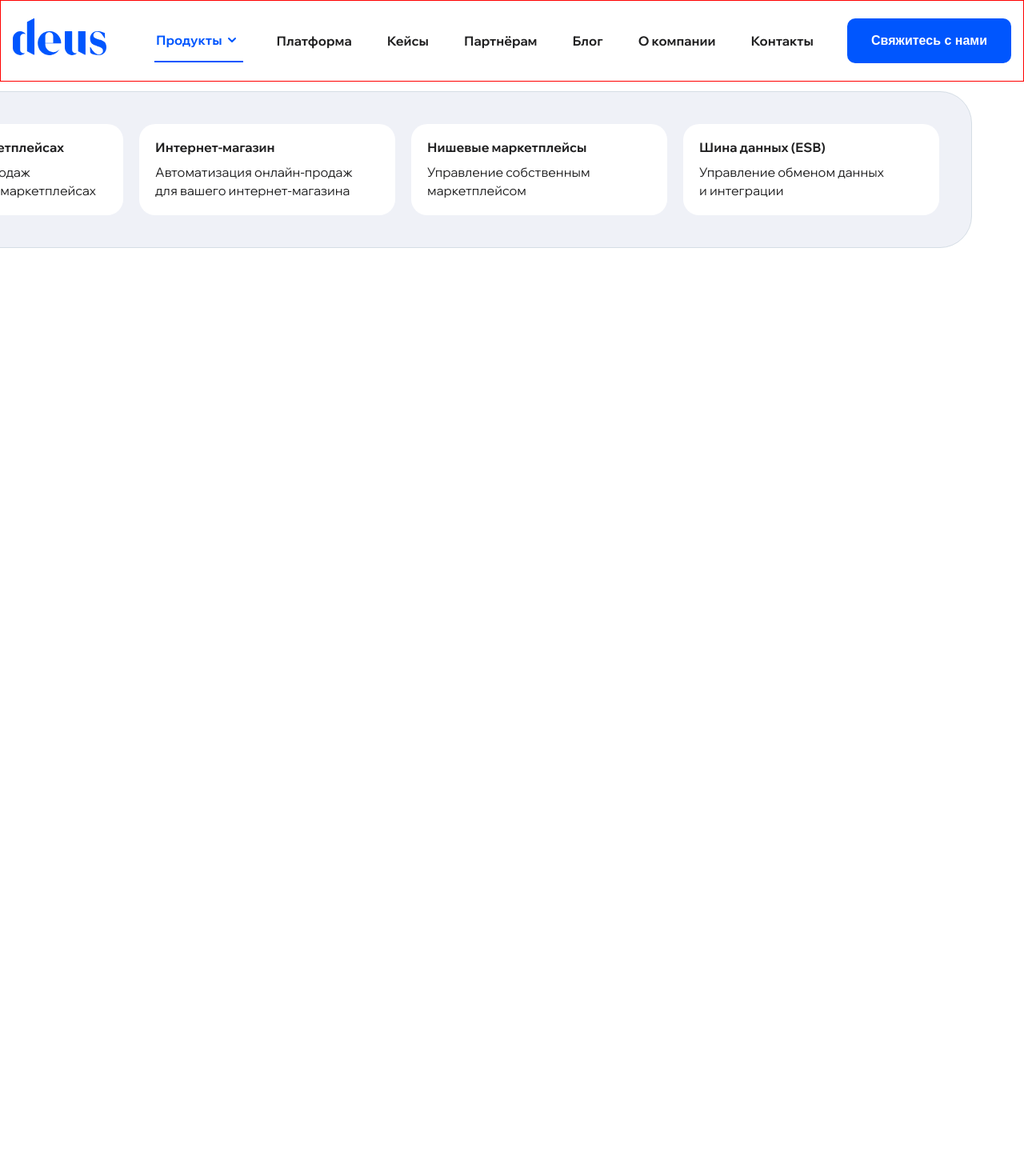
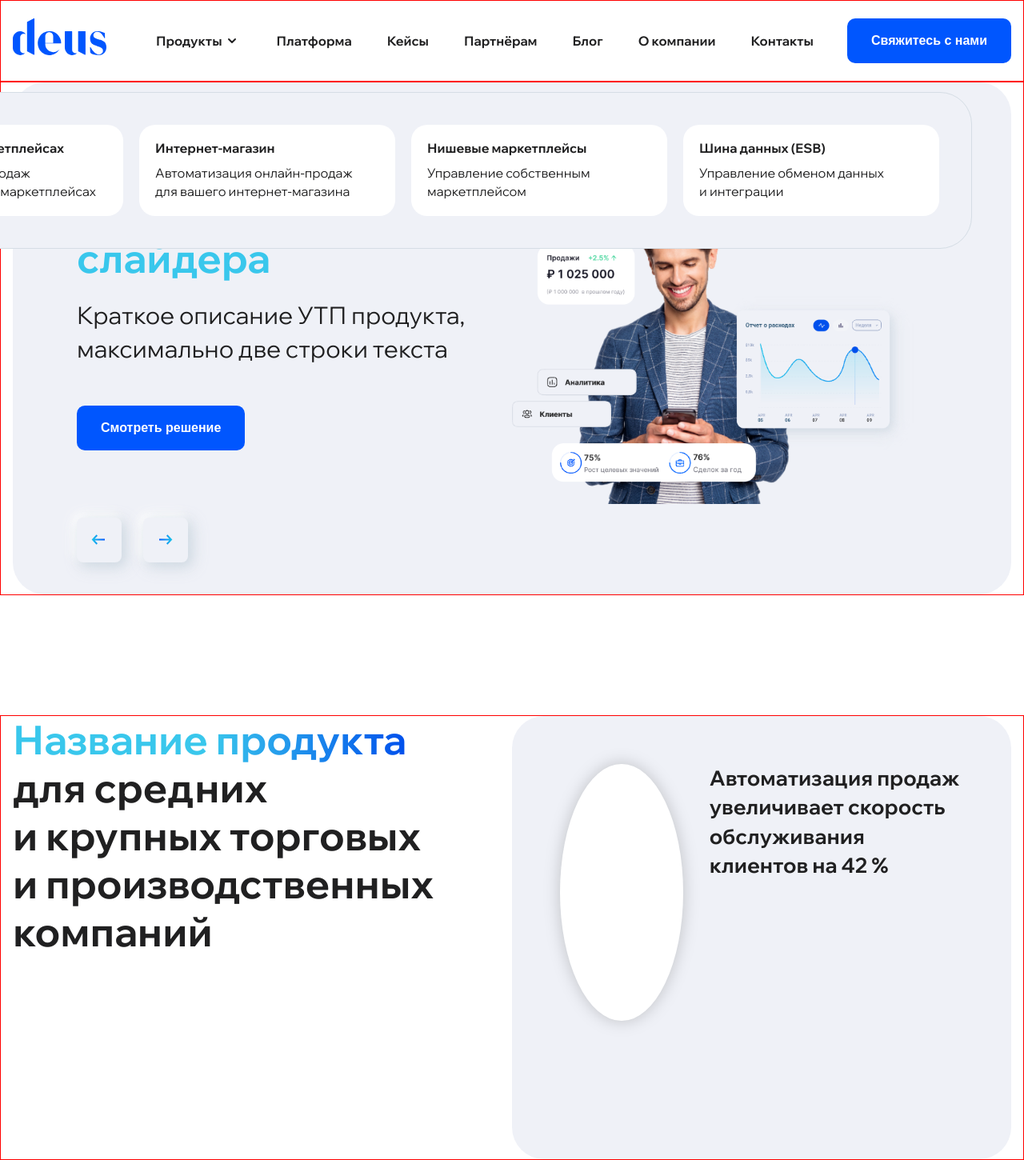
Before and after one commit to MamedovShuxrat/deus, a website built with webpack: page src/index.html in a window 1280 px wide. Shown: the whole page at 80% size. Before the commit the page ends 800 px from the top, so only its background shows below. Built offline with nearby package versions, Linux system fonts and the light colour scheme.

Commit message:
added about block & animate

```diff
--- a/src/index.html
+++ b/src/index.html
@@ -6,6 +6,8 @@
     <meta name="viewport" content="width=device-width, initial-scale=1.0">
     <title>Deus</title>
 </head>
+
+<body>
     <header class="header">
         <div class="container">
             <div class="header__inner">
@@ -16,7 +18,7 @@
                 </div>
                 <nav class="nav ">
                     <ul class=" nav__lists">
-                    <li class="nav__item nav__item-products active">
+                        <li class="nav__item nav__item-products ">
                             <div class="nav__link-wrapper">
                                 <a href="# " class="nav__link ">Продукты</a>
                                 <span class="nav__link-arrow" data-target="item-1"></span>
@@ -75,11 +77,54 @@
                 </nav>
             </div>
         </div>
+    </header>
+    <main>
+        <section class="about">
+            <div class="container">
+                <div class="about__inner">
+                    <div class="about__context">
+                        <h1 class="about__title">Заголовок для слайдера</h1>
+                        <p class="about__desc">Краткое описание УТП продукта, максимально две строки текста</p>
+                        <button type="submit" class="about__btn ">Смотреть решение</button>
+                        <div class="slider__btn_wrapper">
+                            <button type="submit" class="slider__btn  ">
+                                <span class="slider__btn-left"></span>
+                            </button>
+                            <button type="submit" class="slider__btn   ">
+                                <span class="slider__btn-right"></span>
+                            </button>
+
                         </div>
-</header>
+                    </div>
+                    <div class="about__visual">
+                        <img src="images/about-bg.png" alt="about" class="about__img">
+                    </div>
+                </div>
+            </div>
+        </section>
+        <section class="products">
+            <div class="container">
+                <div class="products__inner">
+                    <div class="products__title_wrapper">
+                        <span class="products__title"> Название продукта</span>
+                        <span class="products__title-accent">для средних и крупных торговых и производственных
+                            компаний</span>
+                    </div>
+                    <div class="products__visual">
+                        <div class="products__data">
+                            <div class="products__circle">
 
-<body>
-
+                            </div>
+                            <div class="products__info">
+                                Автоматизация продаж <span class="products__info-accent">увеличивает скорость </span>
+                                обслуживания клиентов на <span class="products__info-accent">42</span> %
+                            </div>
+                        </div>
+                    </div>
+                </div>
+            </div>
+        </section>
+    </main>
 </body>
 
 </html>
--- a/src/styles.scss
+++ b/src/styles.scss
@@ -1,6 +1,9 @@
 @import "styles/varibales.scss";
 @import "styles/header.scss";
 @import "styles/nav.scss";
+@import "styles/about.scss";
+@import "styles/sliderBtns.scss";
+@import "styles/products.scss";
 
 
 @import "styles/footer.scss";
--- /dev/null
+++ b/src/styles/_about.scss
@@ -0,0 +1,69 @@
+.about {
+    margin-bottom: 150px;
+}
+
+.about__inner {
+    display: flex;
+    border-radius: 40px;
+
+    background: rgb(239, 241, 247);
+}
+
+.about__context {
+    padding: 130px 0 40px 80px;
+    width: 50%;
+}
+
+.about__title {
+    background: linear-gradient(90.00deg, rgb(57, 199, 236), rgb(57, 199, 236), rgb(0, 80, 236));
+    -webkit-background-clip:
+        text;
+    -webkit-text-fill-color:
+        transparent;
+    background-clip:
+        text;
+    text-fill-color:
+        transparent;
+    font-size: 50px;
+    font-weight: 700;
+    line-height: 120%;
+    margin-bottom: 20px;
+}
+
+.about__desc {
+    color: $second-color;
+    font-size: 30px;
+    font-weight: 400;
+    line-height: 140%;
+    margin-bottom: 50px;
+}
+
+.about__visual {
+    width: 50%;
+    padding: 130px 0 0 0;
+
+}
+
+.about__img {
+    width: 100%;
+    object-fit: cover;
+}
+
+.about__btn {
+    padding: 20px 30px;
+    color: $primary-color;
+    font-size: 16px;
+    font-weight: 700;
+    line-height: 100%;
+    border-radius: 10px;
+    border: none;
+    cursor: pointer;
+
+    background: $accent-color;
+    transition: background ease-in-out .3s;
+
+    &:hover {
+        background: rgb(0, 48, 142);
+
+    }
+}
--- a/src/styles/_nav.scss
+++ b/src/styles/_nav.scss
@@ -50,7 +50,7 @@
     height: 24px;
     cursor: pointer;
     transition: all .3s ease-in-out;
-    transform: rotate(180deg);
+    // transform: rotate(180deg);
 }
 
 .nav__btn {
@@ -67,7 +67,9 @@
     transition: background ease-in-out .3s;
 
     &:hover {
-        background: #083da4;
+        border-radius: 10px;
+
+        background: rgb(0, 48, 142);
 
     }
 }
--- /dev/null
+++ b/src/styles/_products.scss
@@ -0,0 +1,63 @@
+.products__inner {
+    display: flex;
+}
+
+.products__title_wrapper {
+    max-width: 50%;
+    padding: 0 100px 254px 0;
+}
+
+.products__title {
+    background: linear-gradient(90.00deg, rgb(57, 199, 236), rgb(57, 199, 236), rgb(0, 80, 236));
+    -webkit-background-clip:
+        text;
+    -webkit-text-fill-color:
+        transparent;
+    background-clip:
+        text;
+    text-fill-color:
+        transparent;
+    font-size: 50px;
+    font-weight: 700;
+    line-height: 120%;
+
+
+}
+
+.products__title-accent {
+    display: block;
+    font-size: 50px;
+    font-weight: 700;
+    line-height: 120%;
+    color: $second-color;
+}
+
+.products__visual {
+    width: 50%;
+    border-radius: 40px;
+
+    background: rgb(239, 241, 247);
+    padding: 60px;
+}
+
+.products__data {
+    display: flex;
+    column-gap: 33px;
+}
+
+.products__circle {
+    width: 321px;
+    height: 321px;
+    width: 100%;
+    border-radius: 50%;
+    background-color: #FFFFFF;
+    filter: drop-shadow(0 0 10.2891px rgba(0, 0, 0, 0.2));
+}
+
+.products__info {
+    color: $second-color;
+    font-size: 26px;
+    font-weight: 700;
+    line-height: 140%;
+    letter-spacing: 0%;
+}
--- /dev/null
+++ b/src/styles/_sliderBtns.scss
@@ -0,0 +1,115 @@
+.slider__btn_wrapper {
+    margin-top: 84px;
+    display: flex;
+    column-gap: 27px;
+}
+
+
+
+.slider__btn-left {
+    background: url('./images/arrow-left.svg') center/cover no-repeat;
+    width: 24px;
+    height: 24px;
+    position: relative;
+    transition: transform 0.3s ease-in-out;
+
+
+}
+
+.slider__btn-right {
+    background: url('./images/arrow-right.svg') center/cover no-repeat;
+    width: 24px;
+    height: 24px;
+    transition: transform 0.3s ease-in-out;
+
+}
+
+.slider__btn {
+    border-radius: 8px;
+    position: relative;
+    box-shadow: 5px 5px 20px 0px rgba(200, 212, 223, 0.8), 3px 3px 10px 0px rgba(210, 218, 227, 0.5), -3px -3px 10px 0px rgb(255, 255, 255), -5px -5px 18px 0px rgba(255, 255, 255, 0.9);
+    background: rgb(239, 241, 247);
+    width: 56px;
+    height: 56px;
+    display: flex;
+    justify-content: center;
+    align-items: center;
+    cursor: pointer;
+
+    border: none;
+
+    transition: box-shadow .3s ease-in-out;
+
+    &:hover {
+        transition: transform 0.3s ease-in-out;
+
+
+        &::before {
+            border-radius: 8px;
+            content: '';
+            position: absolute;
+            top: 0;
+            left: 0;
+            width: 100%;
+            height: 100%;
+
+            box-shadow: inset 2px 2px 12px 0px rgba(136, 165, 191, 0.6), inset -2px -3px 6px 0px rgba(136, 165, 191, 0.3), inset -3px -4px 6px 0px rgb(255, 255, 255);
+            background: rgb(239, 241, 247);
+            animation: animate-box-shadow 0.3s ease-in-out forwards;
+        }
+
+        .slider__btn-left {
+            transform: translateX(-5px);
+
+            &:after {
+                animation: arrow-move-left 0.3s ease-in-out forwards;
+            }
+        }
+
+        .slider__btn-right {
+            transform: translateX(5px);
+
+            &:after {
+                animation: arrow-move-right 0.3s ease-in-out forwards;
+            }
+        }
+    }
+}
+
+@keyframes arrow-move-left {
+    0% {
+        transform: translateX(0);
+    }
+
+    50% {
+        transform: translateX(-10px);
+    }
+
+    100% {
+        transform: translateX(0);
+    }
+}
+
+@keyframes arrow-move-right {
+    0% {
+        transform: translateX(0);
+    }
+
+    50% {
+        transform: translateX(10px);
+    }
+
+    100% {
+        transform: translateX(0);
+    }
+}
+
+@keyframes animate-box-shadow {
+    0% {
+        box-shadow: none;
+    }
+
+    100% {
+        box-shadow: inset 2px 2px 12px 0px rgba(136, 165, 191, 0.6), inset -2px -3px 6px 0px rgba(136, 165, 191, 0.3), inset -3px -4px 6px 0px rgb(255, 255, 255);
+    }
+}
```
Also changed, not shown: src/images/about-bg.png (added), src/images/arrow-left.svg (added), src/images/arrow-right.svg (added). Lines whose indentation alone changed are shown as unchanged.
